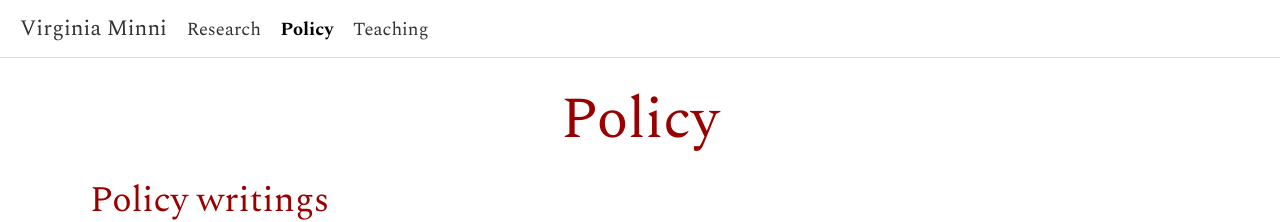
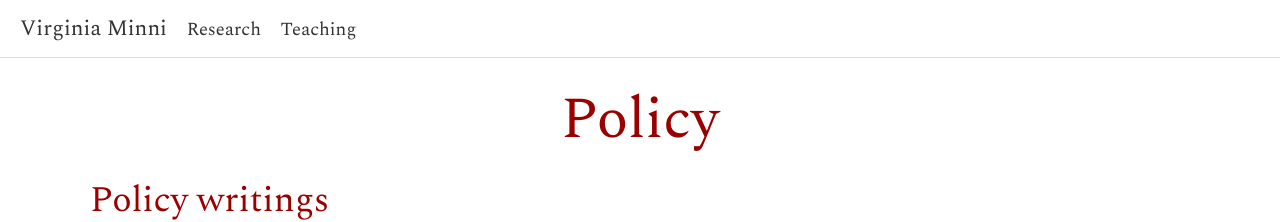
Before and after one commit to virginiaminni/virginiaminni.github.io, a Jekyll site: the page built from policy_OLD.md, in a window 1280 px wide. Shown: the top 222 px of the page. Built offline with Jekyll 4.4.1, drawn with Linux system fonts in a browser that asks for light colours.

Commit message:
Update default.html

```diff
--- a/_layouts/default.html
+++ b/_layouts/default.html
@@ -21,7 +21,6 @@
         <nav>
             <a href="/" class="nav-link site-title {% if page.url == '/' %}current{% endif %}">Virginia Minni</a>
             <a href="/research" class="nav-link {% if page.url == '/research/' %}current{% endif %}">Research</a>
-            <a href="/policy" class="nav-link {% if page.url == '/policy/' %}current{% endif %}">Policy</a>
             <a href="/teaching" class="nav-link {% if page.url == '/teaching/' %}current{% endif %}">Teaching</a>
         </nav>
     </header>
```
